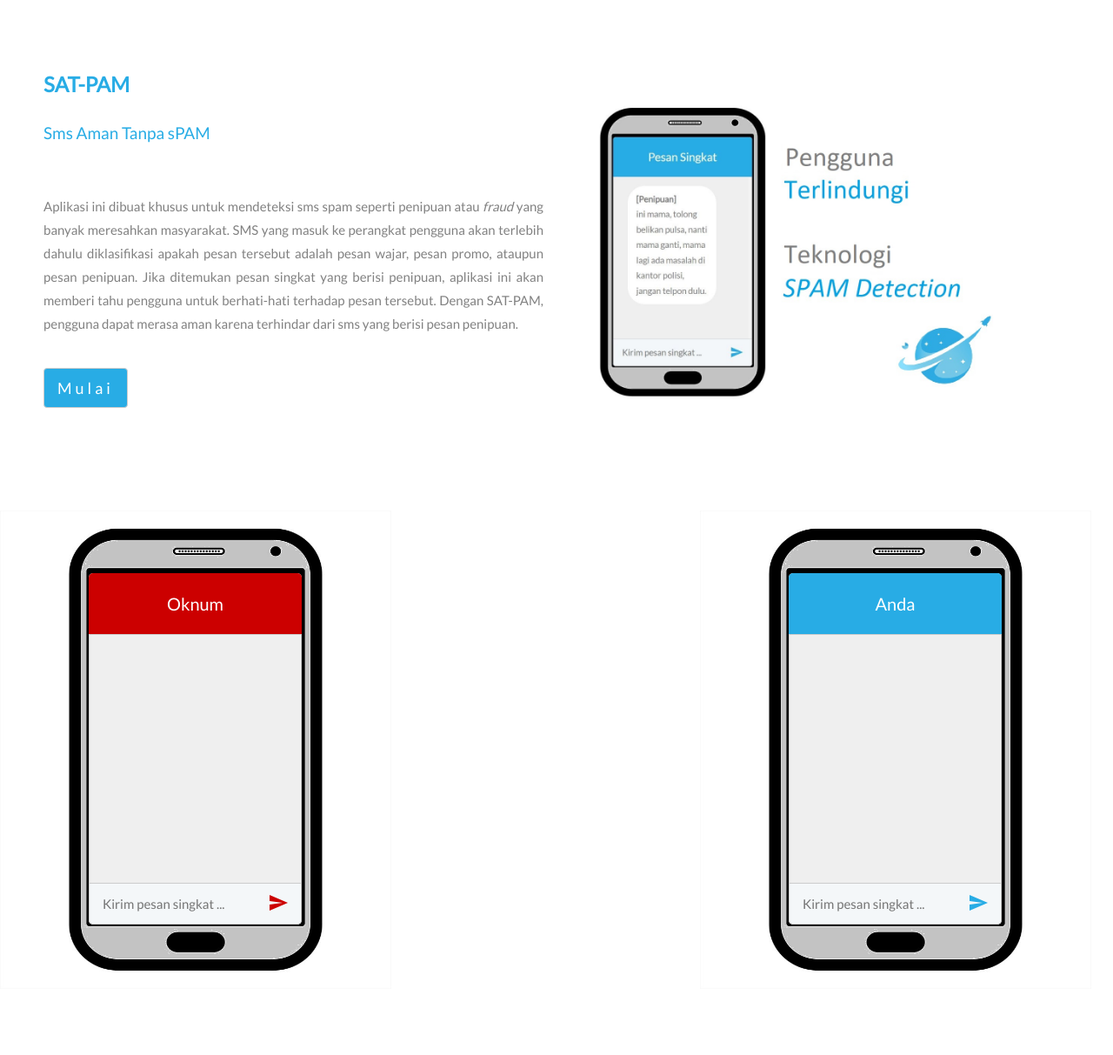
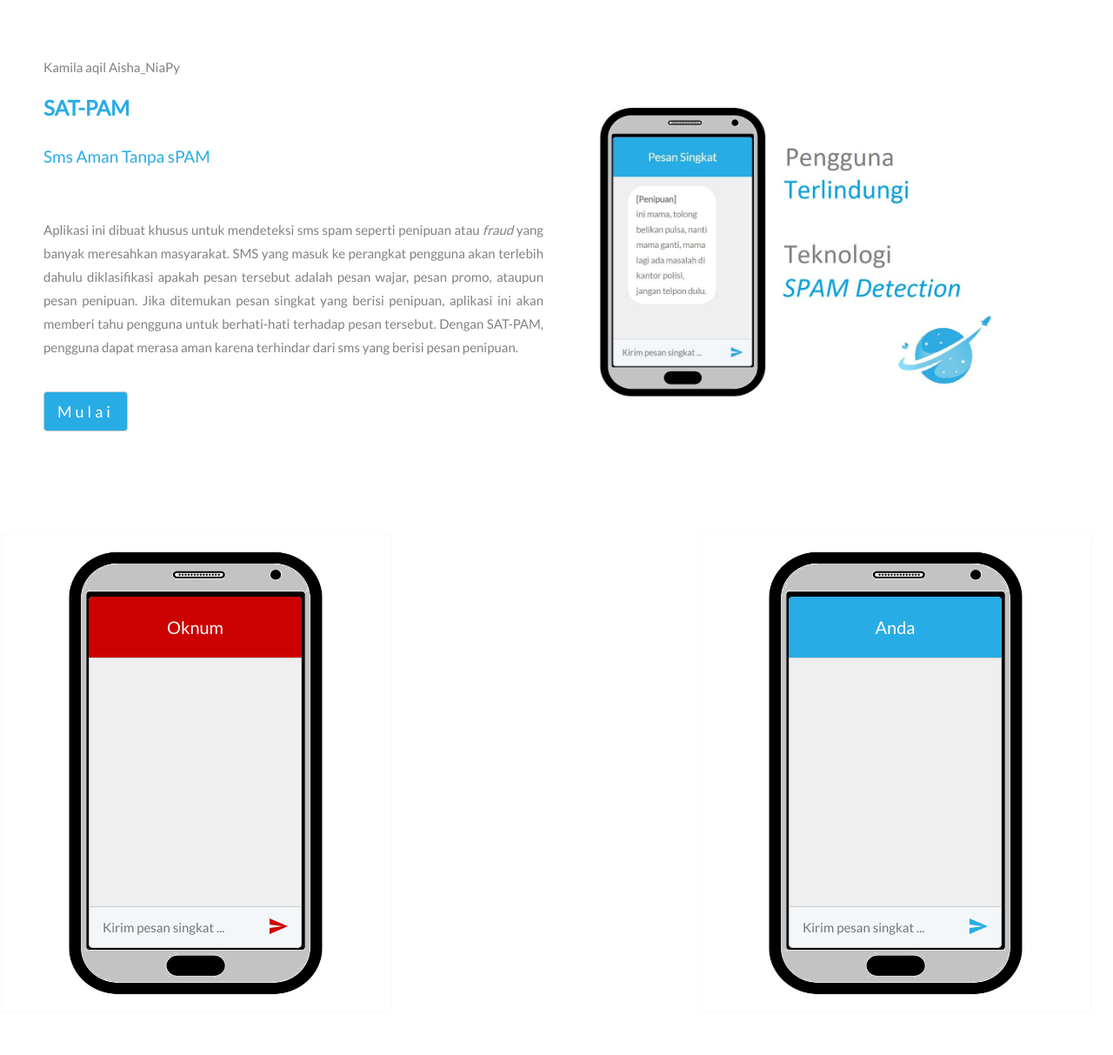
Before and after one commit to Kamilaaql/deploymentnlp, a Python web app: template templates/index.html in a window 1280 px wide. Shown: the part 50-1263 px from the top of the page at 87% size. Run offline with Jinja, Linux system fonts and the light colour scheme; the template is opened without the code that fills it, so the values that code supplies are empty.

Commit message:
Update index.html

```diff
--- a/templates/index.html
+++ b/templates/index.html
@@ -50,6 +50,7 @@
 		<div class="row">
 			<div class="col-sm-6">
 				<!-- Deskripsi Aplikasi -->
+				Kamila aqil Aisha_NiaPy
 				<h2>SAT-PAM</h2>
 				<h4>Sms Aman Tanpa sPAM</h4><br>
 				<p style="text-align: justify;text-justify: inter-word;">
```
